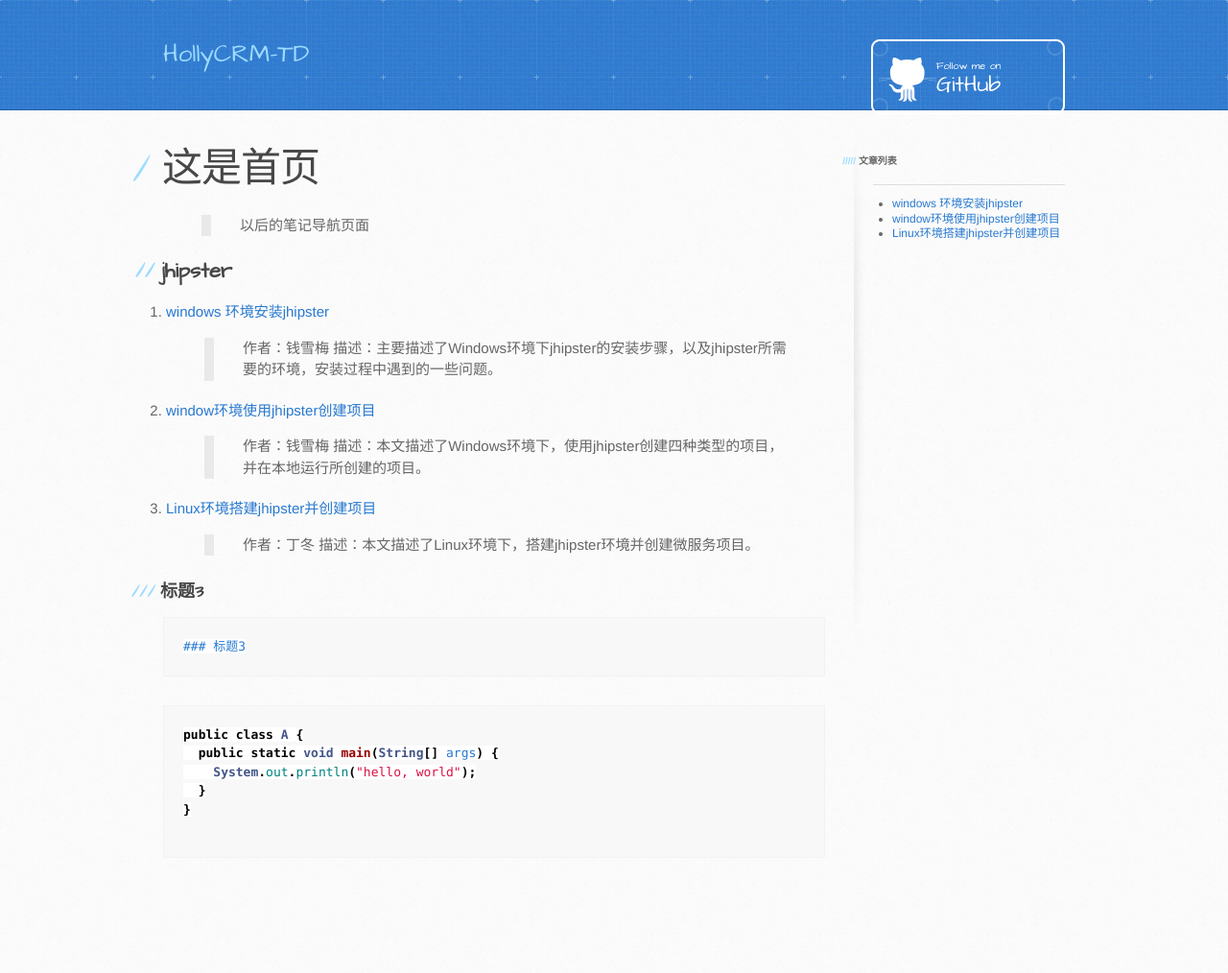
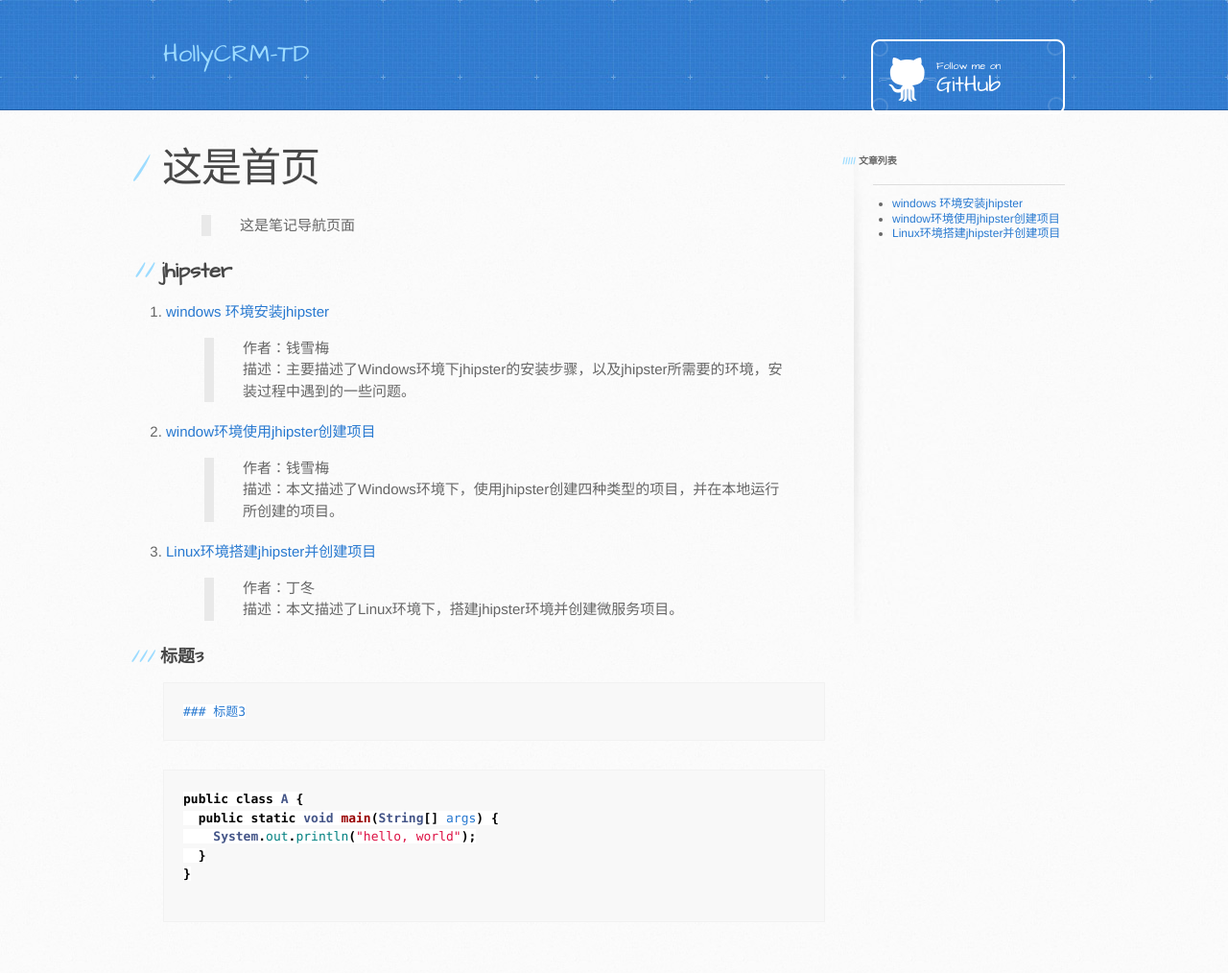
Before and after one commit to alleyz-favorite/alleyz-favorite.github.io, a Jekyll site: the page built from index.md, in a window 1280 px wide. Shown: the whole page at 96% size. Built offline with Jekyll 4.4.1, drawn with Linux system fonts in a browser that asks for light colours; our own code applies the rules of GitHub Pages for plain Markdown files; before the commit the page ends 946 px from its top, so only the background shows below that.

Commit message:
add wrap

```diff
--- a/index.md
+++ b/index.md
@@ -1,19 +1,19 @@
 # 这是首页
 
-> 以后的笔记导航页面
+> 这是笔记导航页面
 >
 
 ## jhipster
 1. [windows 环境安装jhipster](./docs/jhipster/jhipster-installing.md)
-> 作者：钱雪梅
+> 作者：钱雪梅<br>
 > 描述：主要描述了Windows环境下jhipster的安装步骤，以及jhipster所需要的环境，安装过程中遇到的一些问题。
 
 2. [window环境使用jhipster创建项目](./docs/jhipster/create-project.md)
-> 作者：钱雪梅
+> 作者：钱雪梅<br>
 > 描述：本文描述了Windows环境下，使用jhipster创建四种类型的项目，并在本地运行所创建的项目。
 
 3. [Linux环境搭建jhipster并创建项目](./docs/jhipster/linux_jhipster.md)
-> 作者：丁冬
+> 作者：丁冬<br>
 > 描述：本文描述了Linux环境下，搭建jhipster环境并创建微服务项目。
 
 ### 标题3
```
